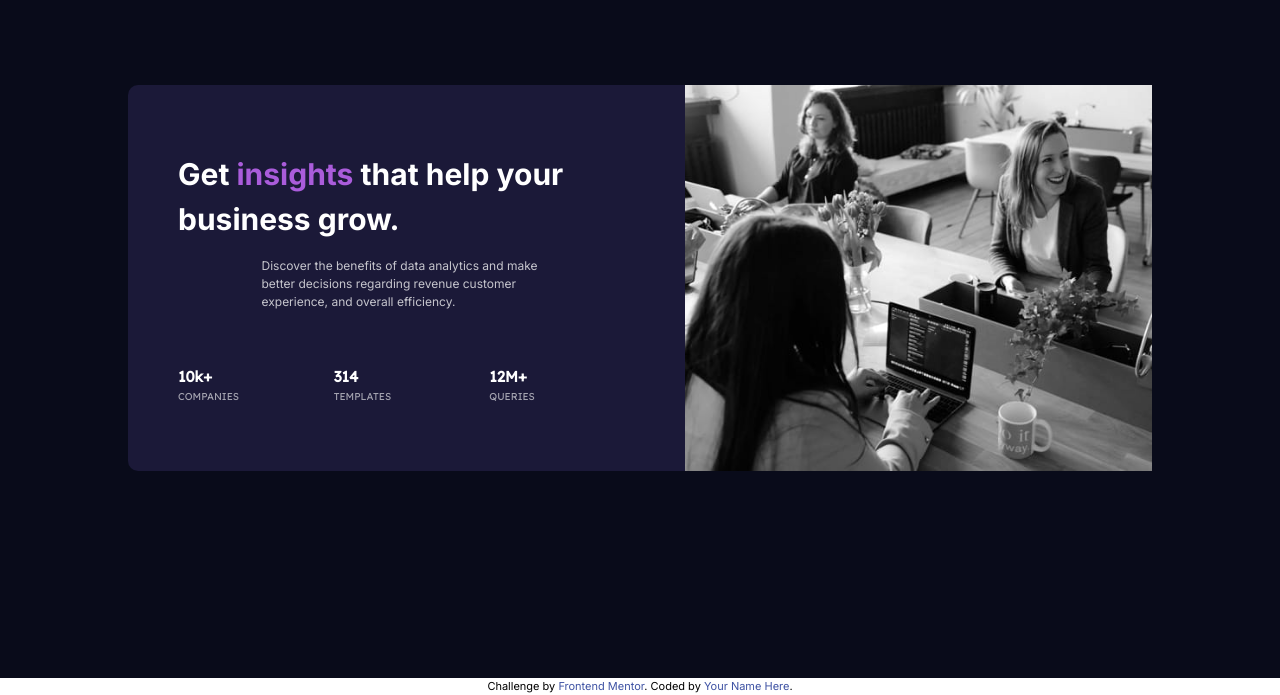
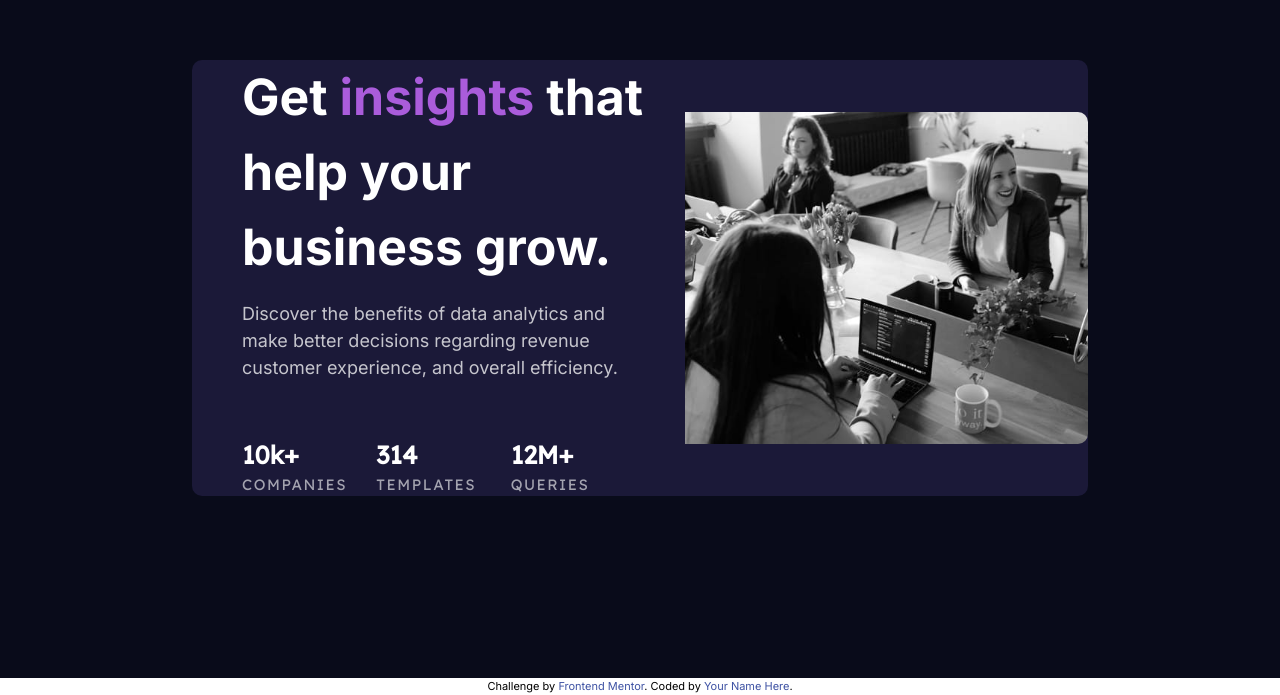
Before and after one commit to jessicarosier/stats-preview-card, a plain HTML site: page index.html in a window 1280 px wide. Shown: the part 122-817 px from the top of the page. Drawn offline with Linux system fonts and the light colour scheme.

Commit message:
taking a break

```diff
--- a/css/style.css
+++ b/css/style.css
@@ -27,55 +27,61 @@ body {
 
 .main-row {
     background: var(--card-dark-desaturated-blue);
-    max-width: 80vw;
-    min-height: 32vh;
-    justify-content: space-between;
-    gap:20px;
+    max-width: 70vw;
+    min-height: 261px;
+    gap: 20px;
     border-radius: 10px;
+    align-items: center;
 }
 
 .left-side {
     justify-content: center;
-    align-items: center;
-    padding:0 20px 0 50px;
-    gap:15px;
+    align-items: start;
+    padding: 0 20px 0 50px;
+    gap: 15px;
 }
 
 .main-row h1 {
     color: var(--main-heading-stats-white);
-    font-size: 30px;
+    font-size: 50px;
 }
+
 span {
     color: var(--accent-soft-violet)
 }
 
-.left-side>p {
-    max-width: 300px;
-    color:var(--main-paragraph-white);
-    font-size: 12px;
+.left-side > p {
+    /*max-width: 300px;*/
+    color: var(--main-paragraph-white);
+    font-size: 18px;
 }
 
 .first-p {
-    color:var(--main-heading-stats-white);
+    color: var(--main-heading-stats-white);
     font-weight: 700;
     font-family: var(--secondary-font);
+    font-size: 25px;
 }
 
 .second-p {
-    color:var(--stat-heading-white);
+    color: var(--stat-heading-white);
     font-family: var(--secondary-font);
     text-transform: uppercase;
-    font-size: 10px;
+    font-size: 15px;
+    letter-spacing: 1.5px;
 }
 
 .stats {
-    margin-top:40px
+    margin-top: 40px
 }
 
 .right-side {
-justify-content: center;
+
+
+
 }
 
 img {
-flex-grow: 1 ;
+    border-top-right-radius: 10px;
+    border-bottom-right-radius: 10px;
 }
--- a/index.html
+++ b/index.html
@@ -36,7 +36,8 @@
         </div>
       </div>
       <div class="column right-side">
-        <img src="img/image-header-desktop.jpg" alt="three women working in an office" class="main-image">
+        <img src="img/image-header-desktop.jpg">
+
       </div>
     </section>
   </main>
```
